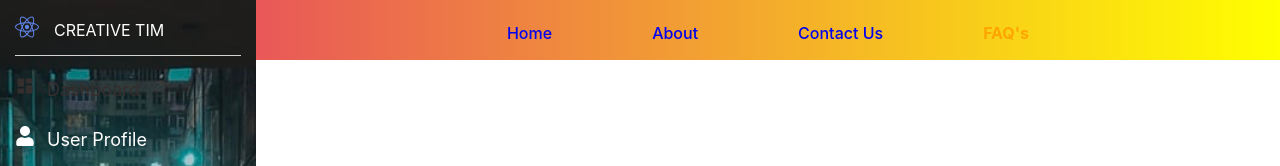
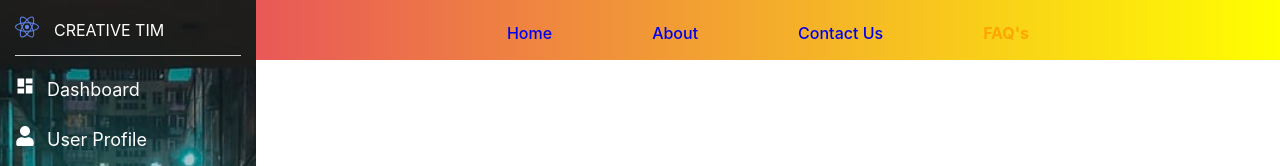
Before and after one commit to Zaibi727/Collection-of-Designs, a React (Create React App) app: page / in a window 1280 px wide. Shown: the top 166 px of the page. Built offline with nearby package versions, Linux system fonts and the light colour scheme.

Commit message:
Update SideNav.jsx

```diff
--- a/src/components/sideBar/SideNav.jsx
+++ b/src/components/sideBar/SideNav.jsx
@@ -52,7 +52,7 @@ export default function SideNav() {
                 <ul className={styles.SideNavUl}>
                    <Router>
                         <li activeClassName={styles.aactive}>
-                           <NavLink to="/home" className={styles.linkk}><span><MdDashboard /></span>Dashboard</NavLink>
+                           <NavLink to="/home" className={styles.link}><span><MdDashboard /></span>Dashboard</NavLink>
                         </li>
 
 
```
